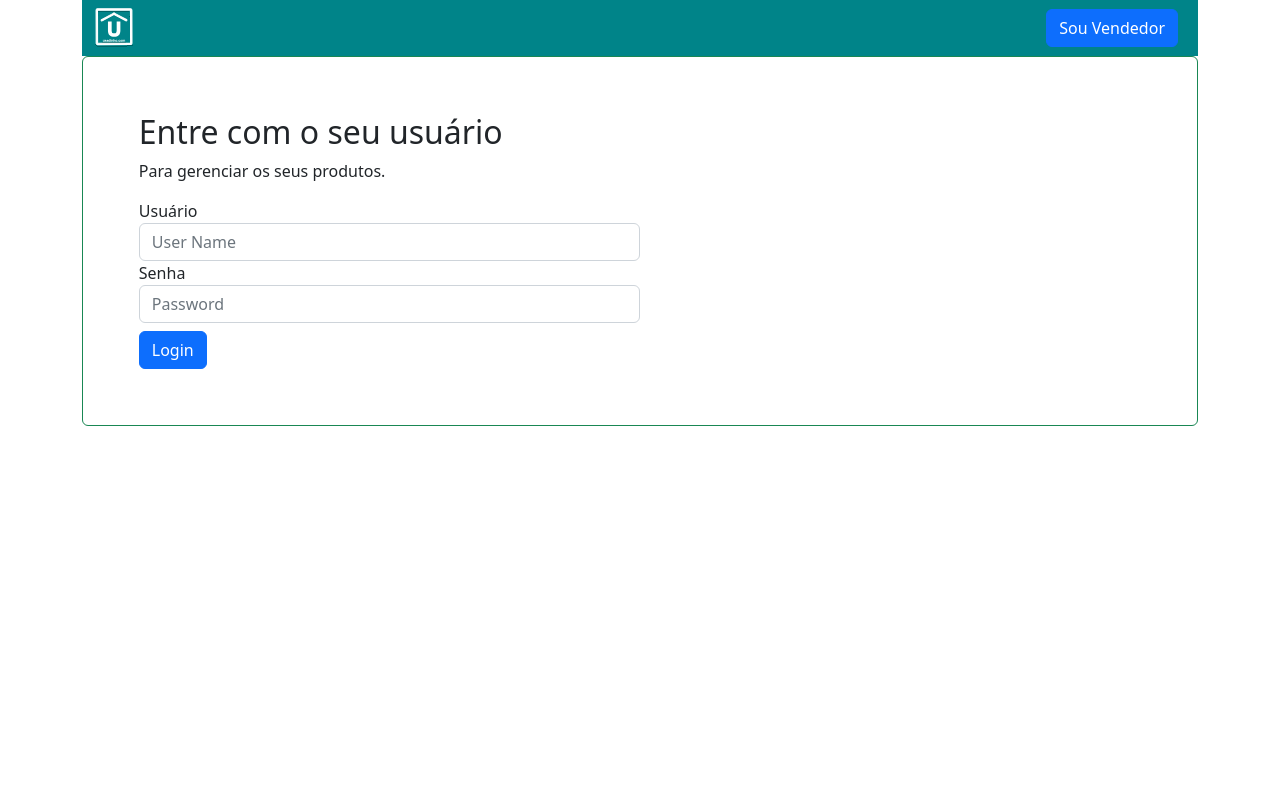
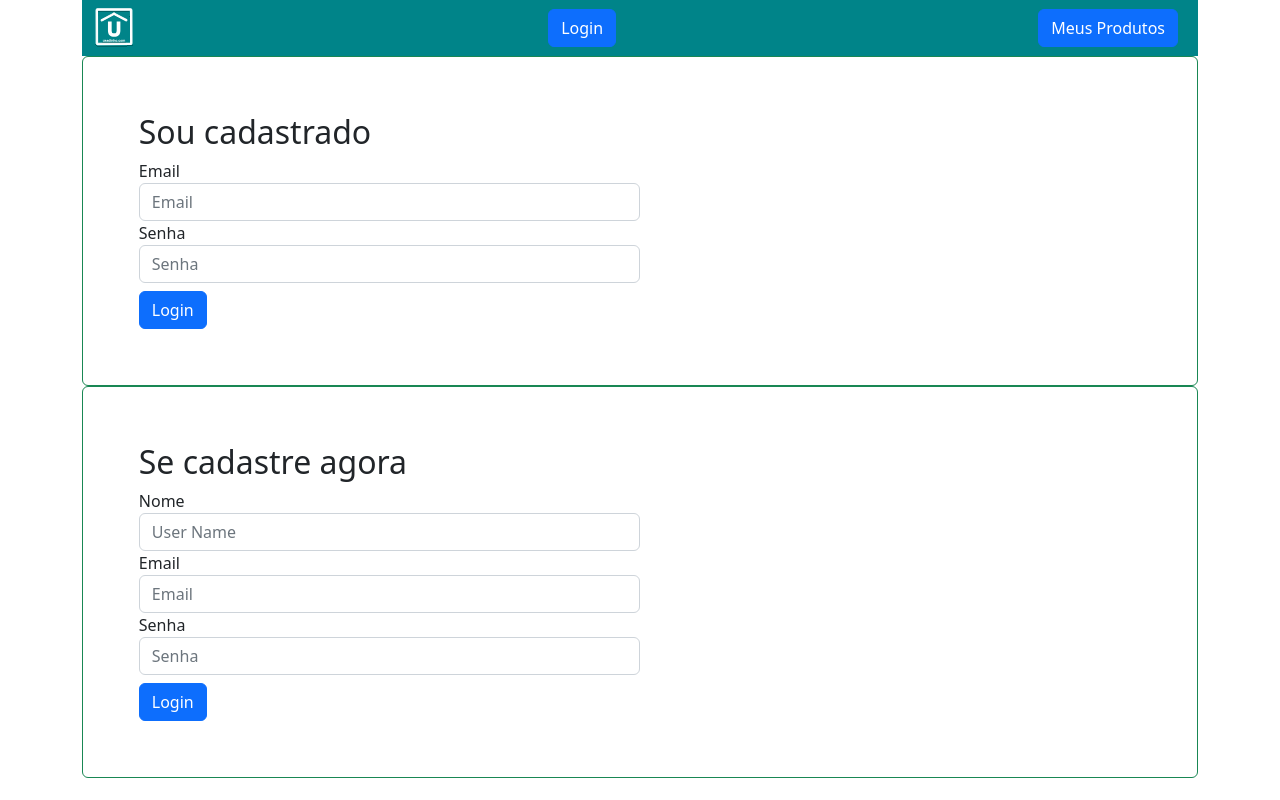
Before and after one commit to wmsousa01/usadinho, a React (Create React App) app: page /LoginPage in a window 1280 px wide. Built offline with nearby package versions, Linux system fonts and the light colour scheme.

Commit message:
API connection

```diff
--- a/src/components/Navbar.jsx
+++ b/src/components/Navbar.jsx
@@ -14,7 +14,8 @@ const Navbar = () => {
                   width={40}
                   />
               </Link>
-                <Link className='btn btn-primary me-2' to={`/LoginPage`}>Sou Vendedor</Link>
+                <Link className='btn btn-primary me-2' to={`/LoginPage`}>Login</Link>
+                <Link className='btn btn-primary me-2' to={`/ProductPage/manage`}>Meus Produtos</Link>
             </div>
         </nav>
     </div>
--- a/src/components/ViewCollection.jsx
+++ b/src/components/ViewCollection.jsx
@@ -9,12 +9,14 @@ const ViewCollection = () => {
     const [products, setProduct] = useState([])
 
     useEffect(() => {
-        axios.get(`${process.env.REACT_APP_API_URL}/usadinho`)
+        axios.get(`${process.env.REACT_APP_API_URL}/products`)
             .then(response => {
                 setProduct(response.data)
             })
             .catch(err => console.log(err))
     }, [])
+
+    console.log(products)
 
     return (
         <div className="ViewCollectionPage">
--- a/src/pages/HomePage.css
+++ b/src/pages/HomePage.css
@@ -16,7 +16,7 @@
     padding-top: 5%;
     padding: 0px;
     margin: 0px;
-    height: 95vh;
+    height: 20vh;
     border: 0px;
     width: 80vw;
 
--- a/src/pages/HomePage.jsx
+++ b/src/pages/HomePage.jsx
@@ -10,9 +10,6 @@ const HomePage = () => {
   return (
     <div>
       <div className="HomePage mw-100" style={{backgroundImage:`url(${background})`}}>
-        <div id='form'>
-          <Form />
-        </div>
       </div>
       <div className='pt-5 container text-center'>
         <h1 className='text-uppercase border border-primary rounded'>Nossos Produtos</h1>
--- a/src/pages/LoginPage.css
+++ b/src/pages/LoginPage.css
@@ -2,3 +2,7 @@
     padding-top: 5%;
     padding: 5%;
 }
+#sign-up {
+    padding-top: 5%;
+    padding: 5%;
+}
--- a/src/pages/LoginPage.jsx
+++ b/src/pages/LoginPage.jsx
@@ -1,36 +1,147 @@
 import React from 'react'
-import { Link } from 'react-router-dom'
+import { Link, useNavigate } from 'react-router-dom'
 import '../pages/LoginPage.css'
+import axios from 'axios'
+import { useState } from 'react';
 
-const LoginPage = () => {
+
+const LoginPage = (props) => {
+   const [name, setName] = useState('')
+   const [email, setEmail] = useState('')
+   const [emailSignUp, setEmailSignUp] = useState('')
+   const [password, setPassword] = useState('')
+   const [passwordSignUp, setPasswordSignUp] = useState('')
+
+   const navigate = useNavigate()
+
+   const handleSubmitLogin = e => {
+      e.preventDefault()
+
+      const newUser = {
+          email,
+          password
+      }
+
+      axios.post(`${process.env.REACT_APP_API_URL}/auth/login`, newUser)
+      .then(response => {
+          localStorage.setItem('token', response.data.jwt)
+          setEmail('')
+          setPassword('')
+          navigate('/')
+      })
+      .catch(error => console.log(error))
+}
+   const handleSubmitSignUp = e => {
+      e.preventDefault()
+
+      const newUser = {
+         name,
+         email,
+         password
+      }
+
+      axios.post(`${process.env.REACT_APP_API_URL}/auth/sign-up`, newUser)
+      .then(response => {
+          if(response.status === 201) {
+              setName('')
+              setEmailSignUp('')
+              setPasswordSignUp('')
+              alert('User created')
+          }
+      })
+      .catch(error => console.log(error))
+}
   return (
+   <div>
     <div id='login' className='border border-success rounded'>
         <div className="sidenav">
          <div className="login-main-text">
-            <h2>Entre com o seu usuário </h2>
-            <p>Para gerenciar os seus produtos.</p>
+            <h2>Sou cadastrado </h2>
          </div>
       </div>
       <div className="main">
          <div className="col-md-6 col-sm-12">
             <div className="login-form">
-               <form>
+               <form onSubmit={handleSubmitLogin}>
                   <div className="form-group">
-                     <label>Usuário</label>
-                     <input type="text" className="form-control" placeholder="User Name"/>
+                     <label>Email</label>
+                     <input
+                        type="text"
+                        className="form-control"
+                        value={email}
+                        onChange={e => setEmail(e.target.value)}
+                        placeholder="Email"
+                        />
                   </div>
                   <div className="form-group">
                      <label>Senha</label>
-                     <input type="password" className="form-control" placeholder="Password"/>
+                     <input
+                        type="password"
+                        className="form-control"
+                        value={password}
+                        onChange={e => setPassword(e.target.value)}
+                        placeholder="Senha"/>
                   </div>
-                  <div className='pt-2'>
-                    <Link className='btn btn-primary me-2' to={`/ProductPage/manage`}>Login</Link>
+                  <div className='pt-2'
+                     onClick={handleSubmitLogin}
+                  >
+                    <button className='btn btn-primary me-2'> Login</button>
                   </div>
                </form>
             </div>
          </div>
       </div>
     </div>
+
+    <div id='sign-up' className='border border-success rounded'>
+        <div className="sidenav">
+         <div className="login-main-text">
+            <h2>Se cadastre agora </h2>
+         </div>
+      </div>
+      <div className="main">
+         <div className="col-md-6 col-sm-12">
+            <div className="login-form">
+               <form onSubmit={handleSubmitSignUp}>
+               <div className="form-group">
+                     <label>Nome</label>
+                     <input
+                        type="text"
+                        className="form-control"
+                        value={name}
+                        onChange={e => setName(e.target.value)}
+                        placeholder="User Name"
+                        />
+                  </div>
+                  <div className="form-group">
+                     <label>Email</label>
+                     <input
+                        type="text"
+                        className="form-control"
+                        value={emailSignUp}
+                        onChange={e => setEmailSignUp(e.target.value)}
+                        placeholder="Email"
+                        />
+                  </div>
+                  <div className="form-group">
+                     <label>Senha</label>
+                     <input
+                        type="password"
+                        className="form-control"
+                        value={passwordSignUp}
+                        onChange={e => setPasswordSignUp(e.target.value)}
+                        placeholder="Senha"/>
+                  </div>
+                  <div className='pt-2'>
+                    <Link className='btn btn-primary me-2' to={`/`}>Login</Link>
+                  </div>
+               </form>
+            </div>
+         </div>
+      </div>
+    </div>
+    </div>
+
   )
 }
 
--- a/src/pages/ManageProductPage.jsx
+++ b/src/pages/ManageProductPage.jsx
@@ -1,13 +1,20 @@
 import { Link } from "react-router-dom"
 import { useState, useEffect } from 'react'
 import axios from 'axios'
+import Form from "../components/Form"
 
 const ManageProductPage = () => {
     const [product, setProduct] = useState([])
     const [refresh, setRefresh] = useState(false)
 
+    const token = localStorage.getItem('token')
+
+        const headers = {
+            'Authorization': 'Bearer ' + token
+        }
+
     useEffect(() => {
-        axios.get(`${process.env.REACT_APP_API_URL}/usadinho`)
+        axios.get(`${process.env.REACT_APP_API_URL}/manage`, {headers})
             .then(response => {
                 setProduct(response.data)
             })
@@ -15,7 +22,7 @@ const ManageProductPage = () => {
     }, [refresh])
 
     const deleteProduct = productId => {
-        axios.delete(`${process.env.REACT_APP_API_URL}/usadinho/${productId}`)
+        axios.delete(`${process.env.REACT_APP_API_URL}/manage/${productId}`, {headers})
             .then(response => {
                 setRefresh(!refresh)
             })
@@ -23,6 +30,12 @@ const ManageProductPage = () => {
     }
 
     return (
+        <div>
+            <div>
+                <h1>Cadastre um novo produto</h1>
+                <Form />
+            </div>
+
         <div className="ManageItemsPage mt-5 border border-success rounded">
             <div className="row">
                 <div className="col">
@@ -59,9 +72,9 @@ const ManageProductPage = () => {
                     </tbody>
                 </table>
                     )}
-
                 </div>
             </div>
+        </div>
         </div>
     )
 }
--- a/src/pages/ProductPage.jsx
+++ b/src/pages/ProductPage.jsx
@@ -10,8 +10,9 @@ const ProductPage = () => {
 
     const [product, setProduct] = useState(null)
 
+
     useEffect(() => {
-        axios.get(`${process.env.REACT_APP_API_URL}/usadinho/${itemId}`)
+        axios.get(`${process.env.REACT_APP_API_URL}/products/${itemId}`)
             .then(response => {
                 setProduct(response.data)
             })
```
Also changed, not shown: src/components/Form.jsx (+25 -11 lines), 1 other file (tests, documents, lock files or other folders).
